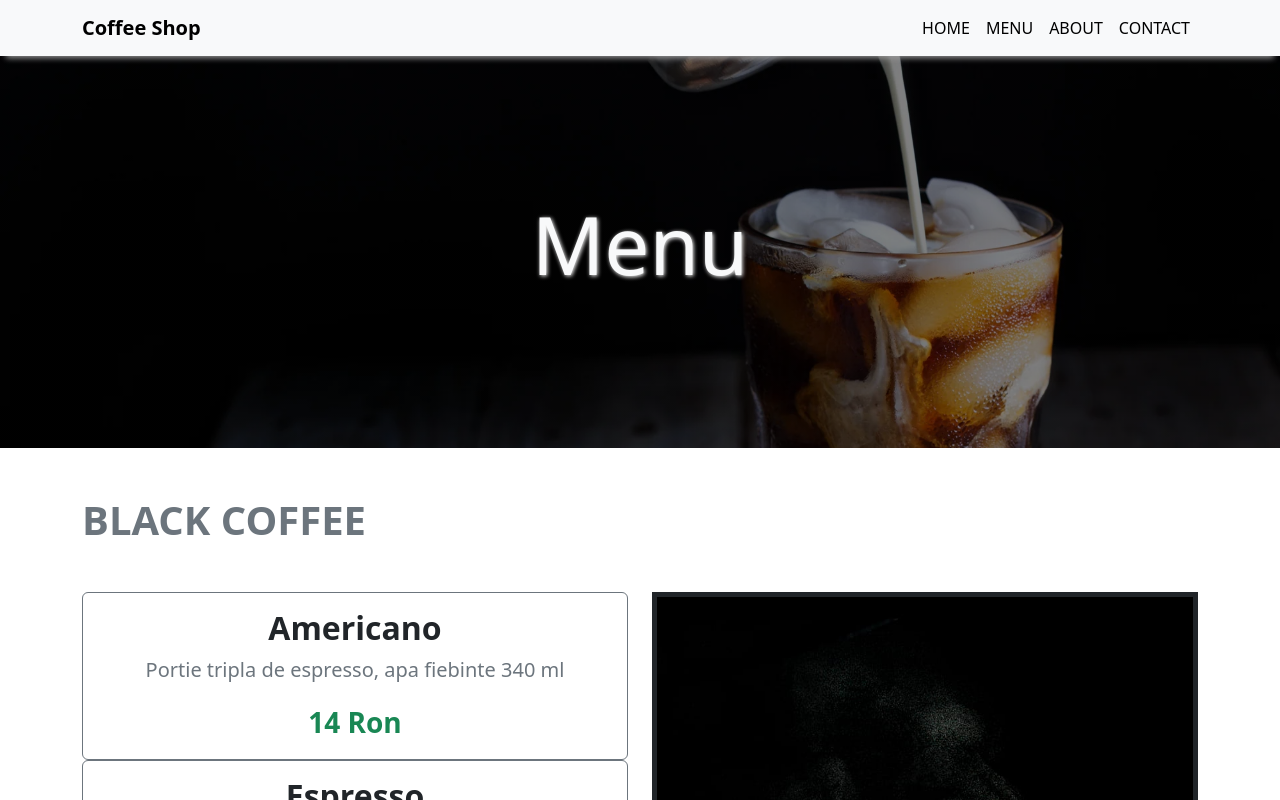
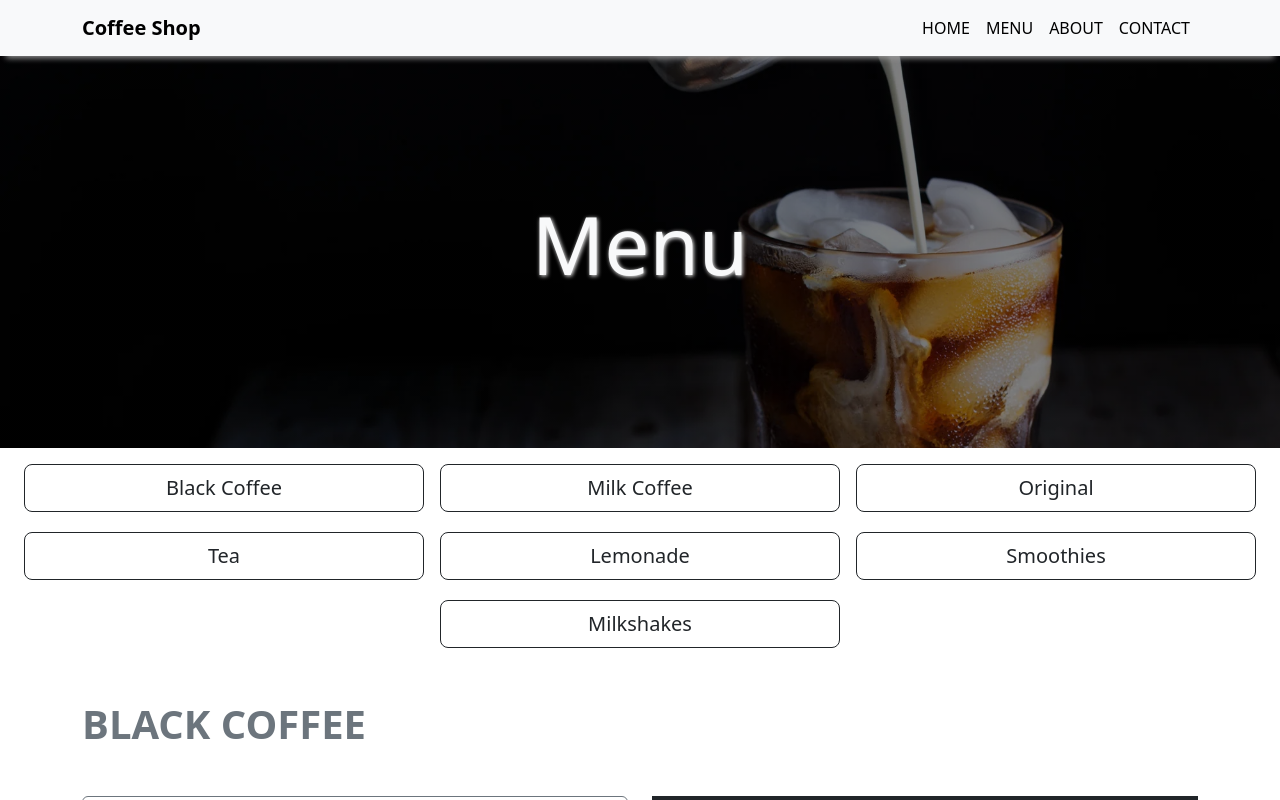
Before and after one commit to AlexDuna/CoffeeShop-React-Bootstrap, a React (Create React App) app: page /Menu in a window 1280 px wide. Shown: the top 800 px of the page. Built offline with nearby package versions, Linux system fonts and the light colour scheme.

Commit message:
Menu Buttons
Added buttons to automatically scroll to any category of coffee that you press on inside Menu page.

```diff
--- a/src/index.css
+++ b/src/index.css
@@ -16,12 +16,3 @@ code {
   -moz-box-shadow: 0 8px 6px -6px #999;
   box-shadow: 0 8px 6px -6px #999;
 }
-
-.nav-link {
-  color: black;
-  transition: color 0.3s ease; /* Smooth transition for color change */
-}
-
-.nav-link:hover {
-  color: green; /* Change color on hover */
-}
--- a/src/pages/Home.css
+++ b/src/pages/Home.css
@@ -31,11 +31,6 @@ img{
     border-width: 5px;
 }
 
-.nav-links:hover {
-    background-color:green; /*will change background-color of element on hover */
-    color: white; /*will change color of text within the element on hover */
-    }
-
 @media only screen and (max-width: 768px){
     header h1{
         font-size: 4rem;
--- a/src/pages/Home.jsx
+++ b/src/pages/Home.jsx
@@ -6,6 +6,8 @@ import { Link } from 'react-router-dom';
 import { ImageGallery } from '../components/ImageGallery';
 import { ContactInfo } from '../components/ContactInfo';
 import ContactImage from '../resources/images/contact-img.png';
+
+
 
 function Home(){
     return(
--- a/src/pages/Menu.jsx
+++ b/src/pages/Menu.jsx
@@ -8,6 +8,7 @@ import TeaImg from '../resources/images/tea-img.jpg';
 import LemonadeImg from '../resources/images/lemonademenu-img.jpg';
 import SmoothieImg from '../resources/images/smoothiemenu-img.jpg';
 import MilkShakeImg from '../resources/images/milkshake-img.avif';
+import {useRef} from 'react';
 
 const blackcoffee = [
     {
@@ -224,17 +225,75 @@ const milkshake=[
     },
 ]
 
+
+
 function Menu(){
+    const blackCoffeeRef = useRef(null);
+    const milkCoffeeRef = useRef(null);
+    const originalCoffeeRef = useRef(null);
+    const teaRef = useRef(null);
+    const lemonadeRef = useRef(null);
+    const smoothieRef = useRef(null);
+    const milkshakeRef = useRef(null);
+
+    const scrollToSection = (ref) => {
+        if (ref.current) {
+            window.scrollTo({
+                top: ref.current.offsetTop,
+                behavior: 'smooth'
+            });
+        }
+    };
+
+    const handleButtonClick = (ref) => {
+        scrollToSection(ref);
+    };
+
     return(
-
         <div className='menu-page'>
             <header className='mt-5'>
                 <div className='container h-100 d-flex align-items-center justify-content-center'>
                     <h1 className='text-light'>Menu</h1>
                 </div>
             </header>
+            <div className='column'>
+                <div className='text-center'>
+                    <button className='btn btn-outline-dark btn-lg mt-3 mx-2 mb-1'
+                        onClick={() => handleButtonClick(blackCoffeeRef)}>
+                        Black Coffee
+                    </button>
+                    <button className='btn btn-outline-dark btn-lg mt-3 mx-2 mb-1'
+                        onClick={() => handleButtonClick(milkCoffeeRef)}>
+                        Milk Coffee
+                    </button>
+                    <button className='btn btn-outline-dark btn-lg mt-3 mx-2 mb-1'
+                        onClick={() => handleButtonClick(originalCoffeeRef)}>
+                        Original
+                    </button>
+                </div>
+            </div>
+            <div className='row'>
+                <div className='text-center'>
+                    <button className='btn btn-outline-dark btn-lg mt-3 mx-2 mb-1'
+                        onClick={() => handleButtonClick(teaRef)}>
+                        Tea
+                    </button>
+                    <button className='btn btn-outline-dark btn-lg mt-3 mx-2 mb-1'
+                        onClick={() => handleButtonClick(lemonadeRef)}>
+                        Lemonade
+                    </button>
+                    <button className='btn btn-outline-dark btn-lg mt-3 mx-2 mb-1'
+                        onClick={() => handleButtonClick(smoothieRef)}>
+                        Smoothies
+                    </button>
+                    <button className='btn btn-outline-dark btn-lg mt-3 mx-2 mb-1'
+                        onClick={() => handleButtonClick(milkshakeRef)}>
+                        Milkshakes
+                    </button>
+                </div>
+            </div>
 
-            <div className='blackcoffee my-5'>
+            <div ref={blackCoffeeRef} className='blackcoffee my-5'>
                 <div className='container'>
                     <h2 className='text-left fs-1 mb-4 mb-lg-5 text-uppercase fw-bold text-secondary'>Black Coffee</h2>
                     <div className='row flex-column-reverse flex-lg-row'>
@@ -271,7 +330,7 @@ function Menu(){
                 borderColor: 'black',
                 height: '5px'}}/>
 
-            <div className='milkcoffee my-5'>
+            <div ref={milkCoffeeRef} className='milkcoffee my-5'>
                 <div className='container'>
                     <h2 className='text-left fs-1 mb-4 mb-lg-5 text-uppercase fw-bold text-secondary'>Milk Coffee</h2>
                     <div className='row flex-column-reverse flex-lg-row'>
@@ -308,7 +367,7 @@ function Menu(){
                 borderColor: 'black',
                 height: '5px'}}/>
 
-            <div className='originalcoffee my-5'>
+            <div ref={originalCoffeeRef} className='originalcoffee my-5'>
                 <div className='container'>
                     <h2 className='text-left fs-1 mb-4 mb-lg-5 text-uppercase fw-bold text-secondary'>Original Coffee</h2>
                     <div className='row flex-column-reverse flex-lg-row'>
@@ -345,7 +404,7 @@ function Menu(){
                 borderColor: 'black',
                 height: '5px'}}/>
 
-            <div className='tea my-5 bg'>
+            <div ref={teaRef} className='tea my-5 bg'>
                 <div className='container'>
                     <h2 className='text-left fs-1 mb-4 mb-lg-5 text-uppercase fw-bold text-secondary'>Tea</h2>
                     <div className='row flex-column-reverse flex-lg-row'>
@@ -382,7 +441,7 @@ function Menu(){
                 borderColor: 'black',
                 height: '5px'}}/>
 
-            <div className='lemonade my-5'>
+            <div ref={lemonadeRef} className='lemonade my-5'>
                 <div className='container'>
                     <h2 className='text-left fs-1 mb-4 mb-lg-5 text-uppercase fw-bold text-secondary'>Lemonade</h2>
                     <div className='row flex-column-reverse flex-lg-row'>
@@ -419,7 +478,7 @@ function Menu(){
                 borderColor: 'black',
                 height: '5px'}}/>
 
-            <div className='smoothie my-5'>
+            <div ref={smoothieRef} className='smoothie my-5'>
                 <div className='container'>
                     <h2 className='text-left fs-1 mb-4 mb-lg-5 text-uppercase fw-bold text-secondary'>Smoothies</h2>
                     <div className='row flex-column-reverse flex-lg-row'>
@@ -456,7 +515,7 @@ function Menu(){
                 borderColor: 'black',
                 height: '5px'}}/>
 
-            <div className='milkshake my-5'>
+            <div ref={milkshakeRef} className='milkshake my-5'>
                 <div className='container'>
                     <h2 className='text-left fs-1 mb-4 mb-lg-5 text-uppercase fw-bold text-secondary'>Milkshakes</h2>
                     <div className='row flex-column-reverse flex-lg-row'>
@@ -485,7 +544,6 @@ function Menu(){
                     </div>
                 </div>
             </div>
-
         </div>
     )
 }
```
Lines whose indentation alone changed are shown as unchanged.
